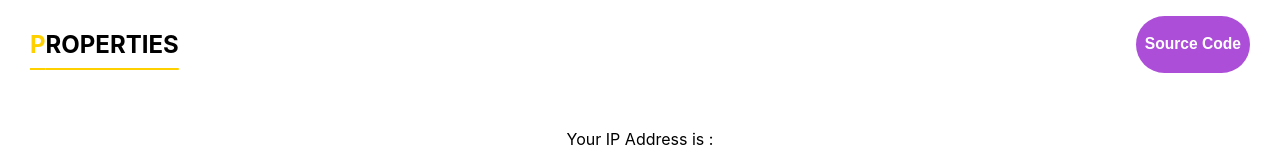
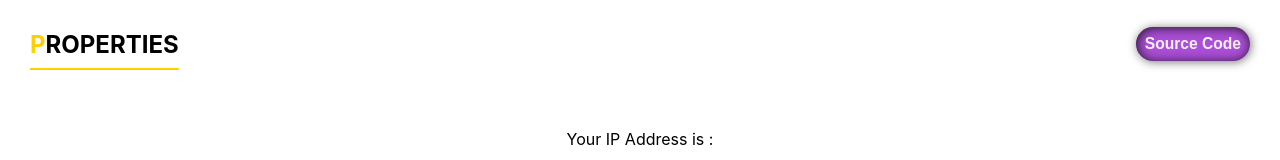
Before and after one commit to Mudassir03/RealState-main, a React (Create React App) app: page / in a window 1280 px wide. Shown: the top 160 px of the page. Built offline with nearby package versions, Linux system fonts and the light colour scheme; no server answers.

Commit message:
github btn hover

```diff
--- a/src/components/properties/properties.css
+++ b/src/components/properties/properties.css
@@ -25,17 +25,26 @@
 
 .git-btn{
     background-color: rgba(141, 11, 201, 0.721);
-    color: white;
+    color: rgba(255, 255, 255, 0.916);
     border-radius: 30px;
     border: none;
     transition:300ms ;
+    box-shadow: inset 1px 1px 11px rgba(15, 15, 15, 0.904),  1px 1px 10px rgba(15, 15, 15, 0.573);
+
 }
 .git-btn:hover{
+    transition:900ms ;
     background-color: rgba(141  , 11, 201, 0.916);
+
+
+
+    box-shadow:  1px 1px 10px rgba(15, 15, 15, 0.573), inset 1px 1px 10px rgba(15, 15, 15, 0.674);
+
 
 }
 .git-btn>h3{
-    padding: 3px;
+    margin: 0px;
+    padding:7px 3px;
 }
 
 
```
